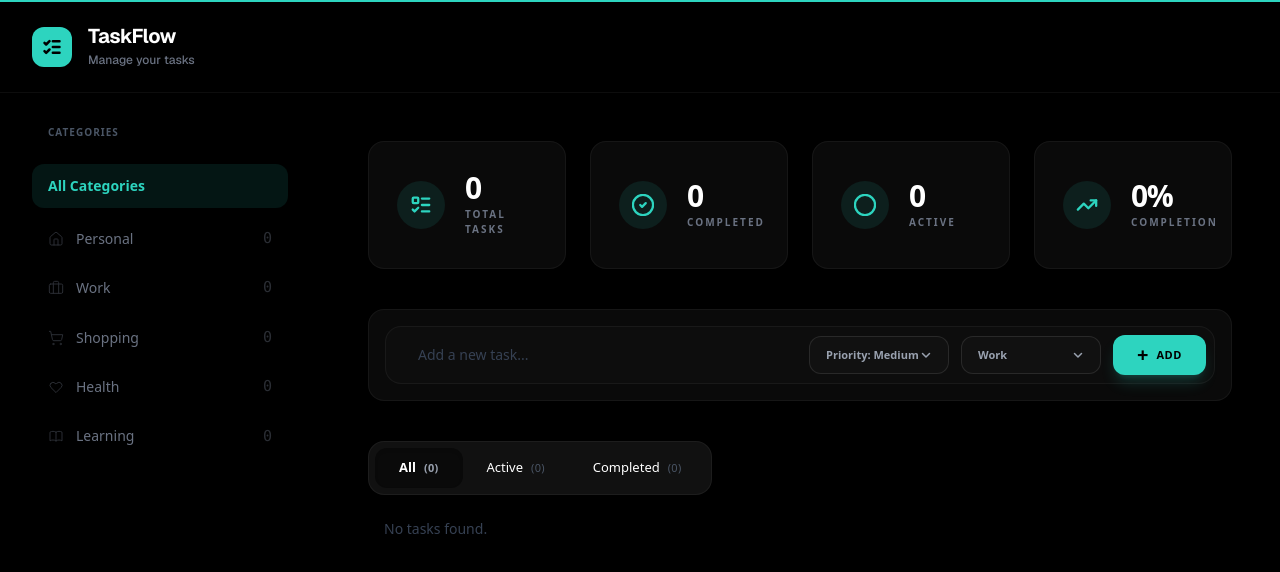
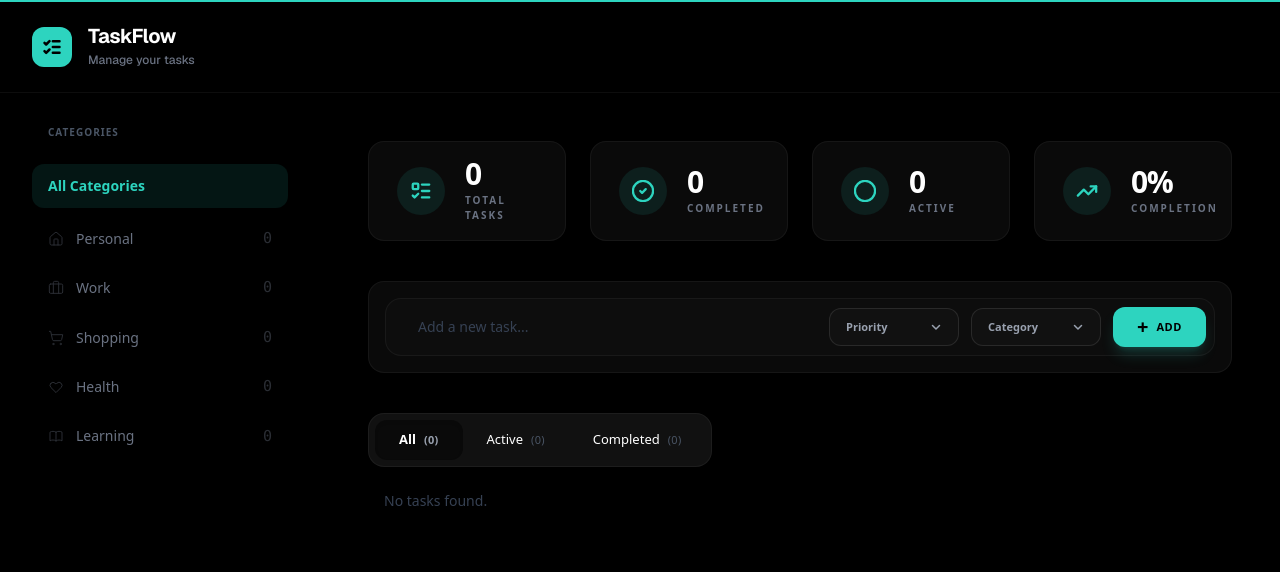
Before and after one commit to samuelesanna727-netizen/taskflow-app, a Next.js app: page / in a window 1280 px wide. Shown: the top 572 px of the page. Built offline with nearby package versions, Linux system fonts and the light colour scheme.

Commit message:
Fixed DropDown

```diff
--- a/app/components/stats/StatBox.tsx
+++ b/app/components/stats/StatBox.tsx
@@ -15,7 +15,7 @@ export default function StatBox({ label, value, icon }: Props) {
   };
 
   return (
-    <div className="bg-[#0A0A0A] border border-white/5 p-7 rounded-2xl flex items-center gap-5 h-32 w-full transition-all hover:border-white/10">
+    <div className="bg-[#0A0A0A] border border-white/5 p-7 rounded-2xl flex items-center gap-5 h-25 w-full transition-all hover:border-white/10">
       <div className="w-12 h-12 rounded-full bg-[#2DD4BF]/10 flex items-center justify-center text-[#2DD4BF] shrink-0">
         <svg width="22" height="22" viewBox="0 0 24 24" fill="none" stroke="currentColor" strokeWidth="2.5" strokeLinecap="round" strokeLinejoin="round">
           {icons[icon]}
--- a/app/components/tasks/PriorityDot.tsx
+++ b/app/components/tasks/PriorityDot.tsx
@@ -1,5 +1,3 @@
-// components/tasks/PriorityDot.tsx
-
 "use client";
 
 import { Priority } from "@/app/context/TaskContext";
--- a/app/components/tasks/TaskInput.tsx
+++ b/app/components/tasks/TaskInput.tsx
@@ -24,8 +24,13 @@ export default function TaskInput({
   onAdd,
   error,
 }: Props) {
+  // STATI PER L'APERTURA DELLE TENDINE
   const [isPriorityOpen, setIsPriorityOpen] = useState(false);
   const [isCategoryOpen, setIsCategoryOpen] = useState(false);
+
+  // STATI PER I PLACEHOLDER DINAMICI
+  const [hasSelectedPriority, setHasSelectedPriority] = useState(false);
+  const [hasSelectedCategory, setHasSelectedCategory] = useState(false);
 
   const priorityOptions = [
     { val: "I", label: "High" },
@@ -35,9 +40,23 @@ export default function TaskInput({
 
   const categoryOptions: Category[] = ["Personal", "Work", "Shopping", "Health", "Learning"];
 
+  // FUNZIONE DI INVIO CON RESET TOTALE
+  const handleAddWithReset = () => {
+    if (text.trim() === "") {
+      onAdd();
+      return;
+    }
+
+    onAdd();
+    // Reset di entrambi i placeholder
+    setHasSelectedPriority(false);
+    setHasSelectedCategory(false);
+  };
+
   return (
     <div className="bg-[#0A0A0A] p-4 rounded-[1rem] border border-white/5 mb-10 relative">
 
+      {/* OVERLAY PER CHIUDERE AL CLICK FUORI */}
       {(isPriorityOpen || isCategoryOpen) && (
         <div
           className="fixed inset-0 z-10"
@@ -45,29 +64,23 @@ export default function TaskInput({
         />
       )}
 
-      {/* INPUT BOX - Il bordo diventa rosso se c'è un errore */}
+      {/* INPUT BOX */}
       <div className={`bg-[#0D0D0D] p-2 rounded-[1rem] flex flex-col lg:flex-row gap-3 items-center border transition-all duration-300 relative z-20 ${
         error ? "border-red-500/80 shadow-[0_0_15px_rgba(239,68,68,0.1)]" : "border-white/5"
       }`}>
 
-        {/* INPUT TESTO - Il placeholder cambia dinamicamente se c'è un errore */}
+        {/* INPUT TESTO */}
         <div className="relative flex-1 w-full">
           <input
             value={text}
             maxLength={50}
             onChange={(e) => setText(e.target.value)}
-            onKeyDown={(e) => e.key === "Enter" && onAdd()}
+            onKeyDown={(e) => e.key === "Enter" && handleAddWithReset()}
             placeholder={error ? error : "Add a new task..."}
             className={`w-full bg-transparent border-none outline-none px-6 py-2 text-sm font-medium transition-colors duration-300 ${
               error ? "placeholder:text-red-400/60 text-red-400" : "text-gray-300 placeholder:text-gray-700"
             }`}
           />
-
-          {text.length > 40 && !error && (
-            <span className="absolute right-4 top-1/2 -translate-y-1/2 text-[9px] font-mono text-gray-600">
-              {text.length}/50
-            </span>
-          )}
         </div>
 
         {/* CUSTOM PRIORITY DROPDOWN */}
@@ -75,12 +88,17 @@ export default function TaskInput({
           <button
             type="button"
             onClick={() => { setIsPriorityOpen(!isPriorityOpen); setIsCategoryOpen(false); }}
-            className={`flex items-center justify-between w-full lg:w-[140px] bg-[#111111] border text-[11px] px-4 py-2.5 rounded-xl font-bold transition-all outline-none ${
+            className={`flex items-center justify-between w-full lg:min-w-[130px] bg-[#111111] border text-[11px] px-4 py-2.5 rounded-xl font-bold transition-all outline-none ${
               error ? "border-red-500/20 text-red-400/50" : "border-white/10 text-gray-400 hover:border-[#2DD4BF]/50"
             }`}
           >
-            <span>Priority: {priorityOptions.find(o => o.val === priority)?.label}</span>
-            <svg className={`w-3 h-3 transition-transform duration-200 ${isPriorityOpen ? 'rotate-180 text-[#2DD4BF]' : ''}`} fill="none" stroke="currentColor" strokeWidth="3" viewBox="0 0 24 24">
+            <span>
+              {!hasSelectedPriority
+                ? "Priority"
+                : priorityOptions.find(o => o.val === priority)?.label
+              }
+            </span>
+            <svg className={`w-3 h-3 ml-2 transition-transform duration-200 ${isPriorityOpen ? 'rotate-180 text-[#2DD4BF]' : ''}`} fill="none" stroke="currentColor" strokeWidth="3" viewBox="0 0 24 24">
               <path strokeLinecap="round" strokeLinejoin="round" d="M19 9l-7 7-7-7" />
             </svg>
           </button>
@@ -90,7 +108,11 @@ export default function TaskInput({
               {priorityOptions.map((opt) => (
                 <button
                   key={opt.val}
-                  onClick={() => { setPriority(opt.val as Priority); setIsPriorityOpen(false); }}
+                  onClick={() => {
+                    setPriority(opt.val as Priority);
+                    setHasSelectedPriority(true);
+                    setIsPriorityOpen(false);
+                  }}
                   className="w-full text-left px-4 py-2.5 text-[11px] font-bold text-gray-400 hover:bg-[#2DD4BF]/10 hover:text-[#2DD4BF] transition-colors"
                 >
                   {opt.label}
@@ -105,12 +127,17 @@ export default function TaskInput({
           <button
             type="button"
             onClick={() => { setIsCategoryOpen(!isCategoryOpen); setIsPriorityOpen(false); }}
-            className={`flex items-center justify-between w-full lg:w-[140px] bg-[#111111] border text-[11px] px-4 py-2.5 rounded-xl font-bold transition-all outline-none ${
-              error ? "border-red-500/20 text-red-400/50" : "border-white/10 text-gray-400 hover:border-[#2DD4BF]/50 "
+            className={`flex items-center justify-between w-full lg:min-w-[130px] bg-[#111111] border text-[11px] px-4 py-2.5 rounded-xl font-bold transition-all outline-none ${
+              error ? "border-red-500/20 text-red-400/50" : "border-white/10 text-gray-400 hover:border-[#2DD4BF]/50"
             }`}
           >
-            <span>{category}</span>
-            <svg className={`w-3 h-3 transition-transform duration-200 ${isCategoryOpen ? 'rotate-180 text-[#2DD4BF]' : ''}`} fill="none" stroke="currentColor" strokeWidth="3" viewBox="0 0 24 24">
+            <span>
+              {!hasSelectedCategory
+                ? "Category"
+                : category
+              }
+            </span>
+            <svg className={`w-3 h-3 ml-2 transition-transform duration-200 ${isCategoryOpen ? 'rotate-180 text-[#2DD4BF]' : ''}`} fill="none" stroke="currentColor" strokeWidth="3" viewBox="0 0 24 24">
               <path strokeLinecap="round" strokeLinejoin="round" d="M19 9l-7 7-7-7" />
             </svg>
           </button>
@@ -120,7 +147,11 @@ export default function TaskInput({
               {categoryOptions.map((opt) => (
                 <button
                   key={opt}
-                  onClick={() => { setCategory(opt); setIsCategoryOpen(false); }}
+                  onClick={() => {
+                    setCategory(opt);
+                    setHasSelectedCategory(true);
+                    setIsCategoryOpen(false);
+                  }}
                   className="w-full text-left px-4 py-2.5 text-[11px] font-bold text-gray-400 hover:bg-[#2DD4BF]/10 hover:text-[#2DD4BF] transition-colors"
                 >
                   {opt}
@@ -132,10 +163,10 @@ export default function TaskInput({
 
         {/* BUTTON ADD */}
         <button
-          onClick={onAdd}
+          onClick={handleAddWithReset}
           className={`w-full lg:w-auto flex items-center justify-center px-6 py-2.5 rounded-xl font-black text-sm transition-all shadow-lg ${
             error
-              ? "bg-red-500 text-white shadow-red-500/20 opacity-50 cursor-not-allowed"
+              ? "bg-red-500 text-white opacity-50 cursor-not-allowed"
               : "bg-[#2DD4BF] text-black hover:scale-[1.03] active:scale-95 shadow-[#2DD4BF]/20"
           }`}
         >
```
